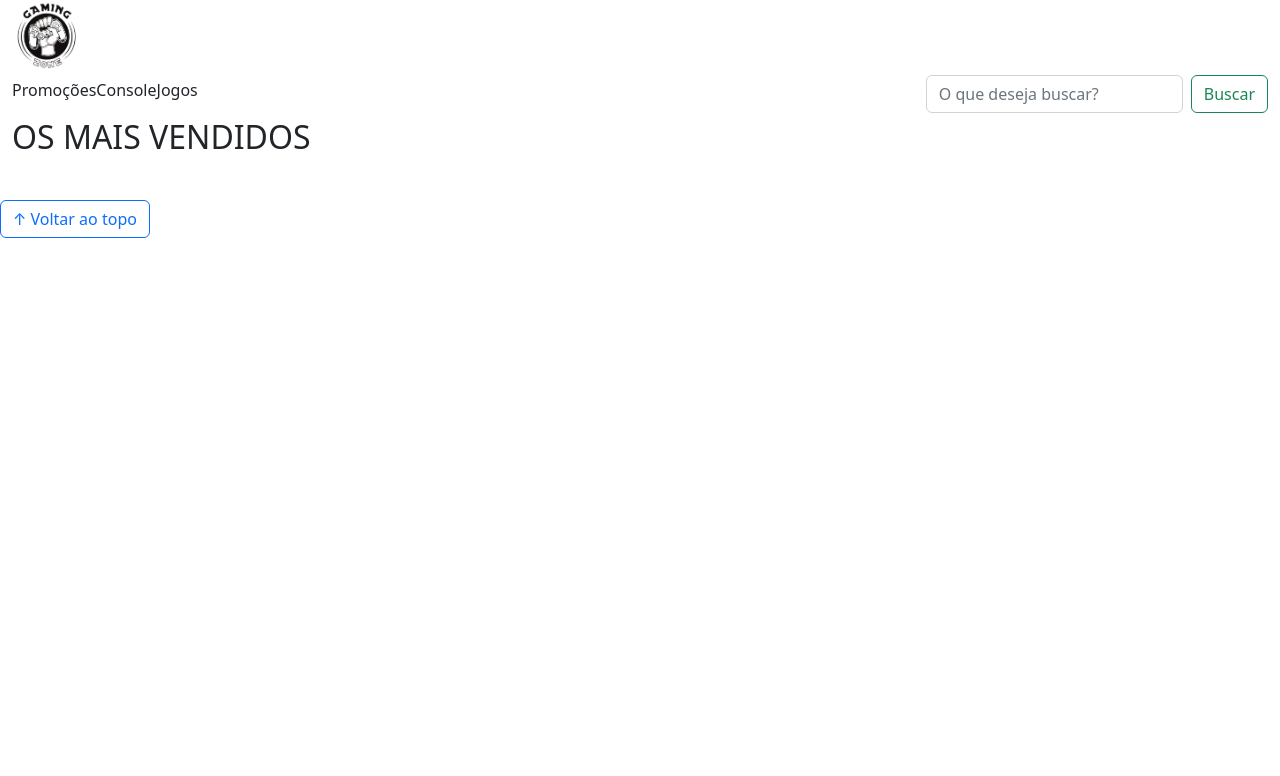
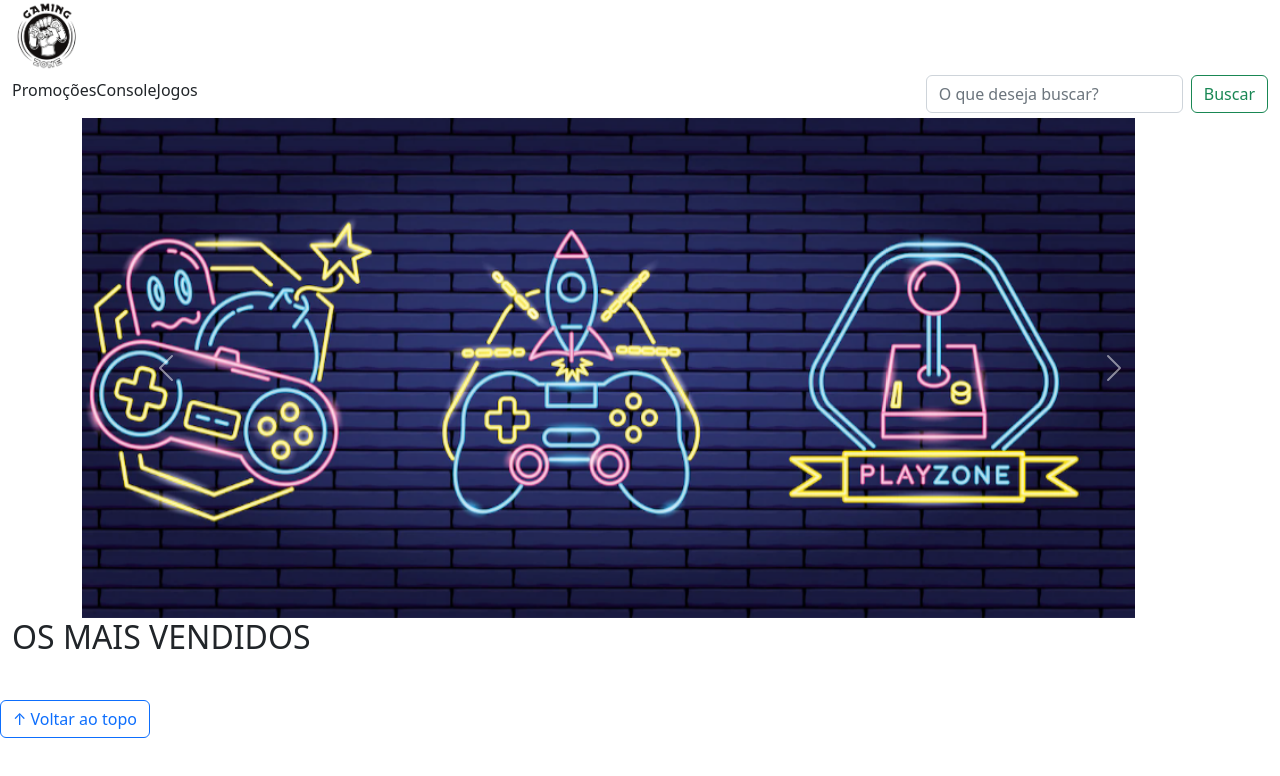
Before and after one commit to joseeustaquio/GameMania, a plain HTML site: page index.html in a window 1280 px wide. Drawn offline with nearby package versions, Linux system fonts and the light colour scheme.

Commit message:
Alteração nos banners dentro das section

```diff
--- a/css/estilo.css
+++ b/css/estilo.css
@@ -8,6 +8,9 @@ header img{
 
 
 /*banner*/
+#section-banners img{
+    height: 500px;
+}
 
 /*Produtos vendidos*/
 /*Rodapé*/
--- a/index.html
+++ b/index.html
@@ -50,7 +50,28 @@
 
 
 
-    <section id="section-banners" class="container-fluid">
+    <section id="section-banners" class="container">
+      <div id="carouselExampleControls" class="carousel slide" data-bs-ride="carousel">
+        <div class="carousel-inner">
+          <div class="carousel-item active" data-bs-slide-to="0">
+            <img src="img/banner1.PNG" class="d-block w-100" alt="Venha comprar na nossa loja">
+          </div>
+          <div class="carousel-item" data-slide-to="1"
+            <img src="img/banner2.PNG" class="d-block w-100" alt="Promoção de produtos">
+          </div>
+          <div class="carousel-item" data-slide-to="2">
+            <img src="img/banner3.PNG" class="d-block w-100" alt="Várias novidades de produtos">
+          </div>
+        </div>
+        <button class="carousel-control-prev" type="button" data-bs-target="#carouselExampleControls" data-bs-slide="prev">
+          <span class="carousel-control-prev-icon" aria-hidden="true"></span>
+          <span class="visually-hidden">Previous</span>
+        </button>
+        <button class="carousel-control-next" type="button" data-bs-target="#carouselExampleControls" data-bs-slide="next">
+          <span class="carousel-control-next-icon" aria-hidden="true"></span>
+          <span class="visually-hidden">Next</span>
+        </button>
+      </div>
 
 
 
```
